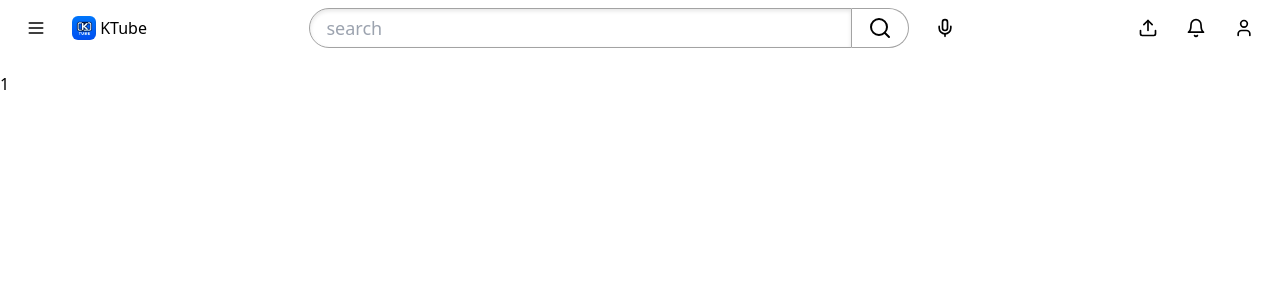
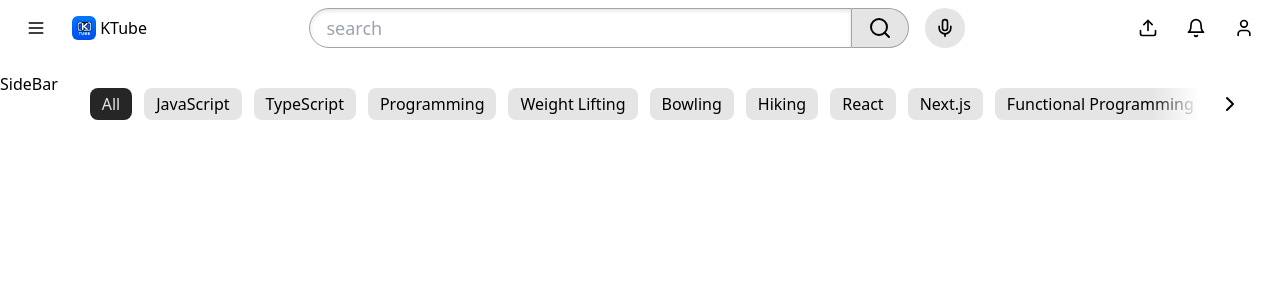
Before and after one commit to kelvinSeamount/ktube-homepage, a React (Vite) app: page / in a window 1280 px wide. Shown: the top 300 px of the page. Built offline with nearby package versions, Linux system fonts and the light colour scheme.

Commit message:
add scroll functionality

```diff
--- a/src/App.tsx
+++ b/src/App.tsx
@@ -1,10 +1,25 @@
+import React from "react";
+import CategoryPills from "./component/CategoryPills";
+import { categories } from "./data/home";
 import PageHeader from "./layout/PageHeader";
 
 function App() {
+  const [selectedCategory, setSelectedCategory] = React.useState(categories[0]);
   return (
     <div className="max-h-screen flex flex-col">
       <PageHeader />
-      <div>1</div>
+      <div className="grid grid-cols-[auto,1fr] flex-grow overflow-auto">
+        <div className="">SideBar</div>
+        <div className="overflow-x-hidden py-4 px-8">
+          <div className="sticky top-0 bg-white z-10 pb-4">
+            <CategoryPills
+              categories={categories}
+              selectedCategory={selectedCategory}
+              onselect={setSelectedCategory}
+            />
+          </div>
+        </div>
+      </div>
     </div>
   );
 }
--- a/src/component/Button.tsx
+++ b/src/component/Button.tsx
@@ -4,8 +4,13 @@ import { twMerge } from "tailwind-merge";
 const buttonStyles = cva(["hover:bg-secondary-hover", "transition-colors"], {
   variants: {
     variant: {
-      default: ["bg-secodary", "hover:bg-secondary-hover"],
+      default: ["bg-secondary", "hover:bg-secondary-hover"],
       ghost: ["hover:bg-gray-100"],
+      dark: [
+        "bg-secondary-dark",
+        "hover:bg-secondary-dark-hover",
+        "text-secondary",
+      ],
     },
     size: {
       default: [],
--- /dev/null
+++ b/src/component/CategoryPills.tsx
@@ -0,0 +1,116 @@
+import { ChevronLeft, ChevronRight } from "lucide-react";
+import Button from "./Button";
+import React, { useEffect } from "react";
+
+type CategoryPillsProps = {
+  categories: string[];
+  selectedCategory: string;
+  onselect: (category: string) => void;
+};
+
+//Set  up a translate pixel  for the button to move in and out of view.
+const TRANSLATE_AMOUNT = 200;
+
+const CategoryPills = ({
+  categories,
+  selectedCategory,
+  onselect,
+}: CategoryPillsProps) => {
+  const [translate, setTranslate] = React.useState(0); //How much is it translated?
+  const [leftVisible, setLeftVisible] = React.useState(false);
+  const [rightVisible, setRightVisible] = React.useState(false);
+  const containerRef = React.createRef<HTMLDivElement>();
+
+  useEffect(() => {
+    if (containerRef.current === null) return;
+
+    const observer = new ResizeObserver((entries) => {
+      const container = entries[0]?.target;
+      if (container == null) return;
+      setLeftVisible(translate > 0);
+      setRightVisible(
+        translate + container.clientWidth < container.scrollWidth
+      );
+    });
+
+    observer.observe(containerRef.current);
+    return () => {
+      observer.disconnect();
+    };
+  }, [categories, containerRef, translate]);
+
+  return (
+    <div ref={containerRef} className="overflow-x-hidden relative">
+      <div
+        className="flex whitespace-nowrap gap-3 transition-transform w-[max-content]"
+        style={{ transform: `translateX(-${translate}px)` }}
+      >
+        {categories.map((category) => (
+          <Button
+            key={category}
+            onClick={() => onselect(category)}
+            variant={selectedCategory === category ? "dark" : "default"}
+            className="py-1 px-3 rounded-lg whitespace-nowrap"
+          >
+            {category}
+          </Button>
+        ))}
+      </div>
+
+      {leftVisible ? (
+        <div className="absolute left-0 top-1/2 -translate-y-1/2 bg-gradient-to-r from-white from-50% to-transparent w-24 h-full">
+          <Button
+            variant="ghost"
+            size="icon"
+            className="h-full aspect-square w-auto p-1.5"
+            onClick={() => {
+              setTranslate((translate) => {
+                const newTranslate = translate - TRANSLATE_AMOUNT;
+                if (newTranslate <= 0) return 0;
+                return newTranslate;
+              });
+            }}
+          >
+            <ChevronLeft />
+          </Button>
+        </div>
+      ) : (
+        ""
+      )}
+
+      {rightVisible ? (
+        <div className="absolute right-0 top-1/2 -translate-y-1/2 bg-gradient-to-l from-white from-50% to-transparent w-24 h-full flex justify-end">
+          <Button
+            variant="ghost"
+            size="icon"
+            className="h-full aspect-square w-auto p-1.5"
+            onClick={() => {
+              setTranslate((translate) => {
+                if (containerRef.current == null) {
+                  return translate;
+                }
+                const newTranslate = translate + TRANSLATE_AMOUNT;
+
+                //width left to right
+                const edge = containerRef.current.scrollWidth;
+
+                //full  visible width
+                const width = containerRef.current.clientWidth;
+                if (newTranslate + width >= edge) {
+                  return edge - width;
+                }
+                return newTranslate;
+              });
+            }}
+          >
+            <ChevronRight />
+          </Button>
+        </div>
+      ) : (
+        ""
+      )}
+    </div>
+  );
+};
+
+export default CategoryPills;
--- /dev/null
+++ b/src/data/home.ts
@@ -0,0 +1,17 @@
+export const categories = [
+  "All",
+  "JavaScript",
+  "TypeScript",
+  "Programming",
+  "Weight Lifting",
+  "Bowling",
+  "Hiking",
+  "React",
+  "Next.js",
+  "Functional Programming",
+  "Object Oriented Programming",
+  "Frontend Web Development",
+  "Backend Web Development",
+  "Web Development",
+  "Coding",
+];
```
